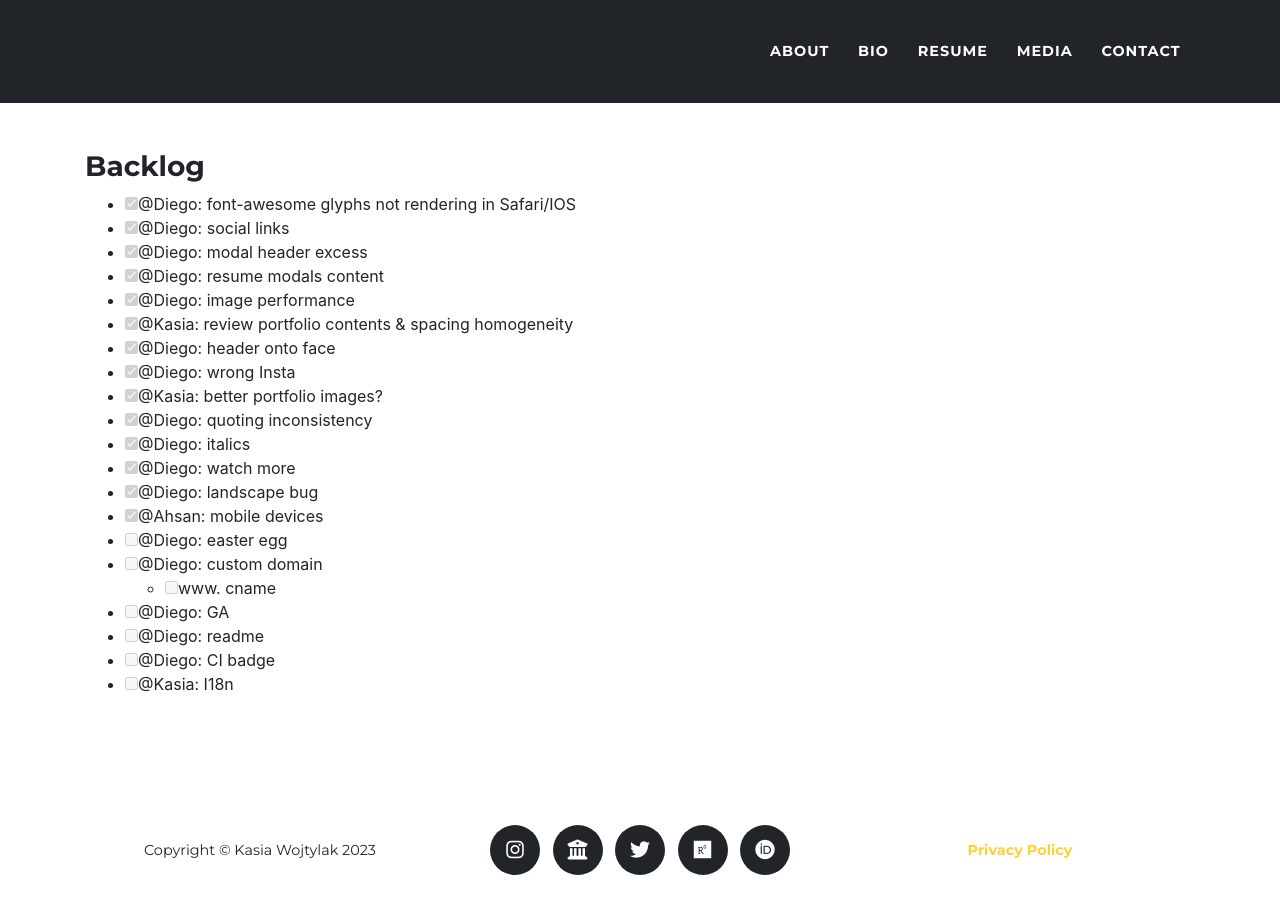
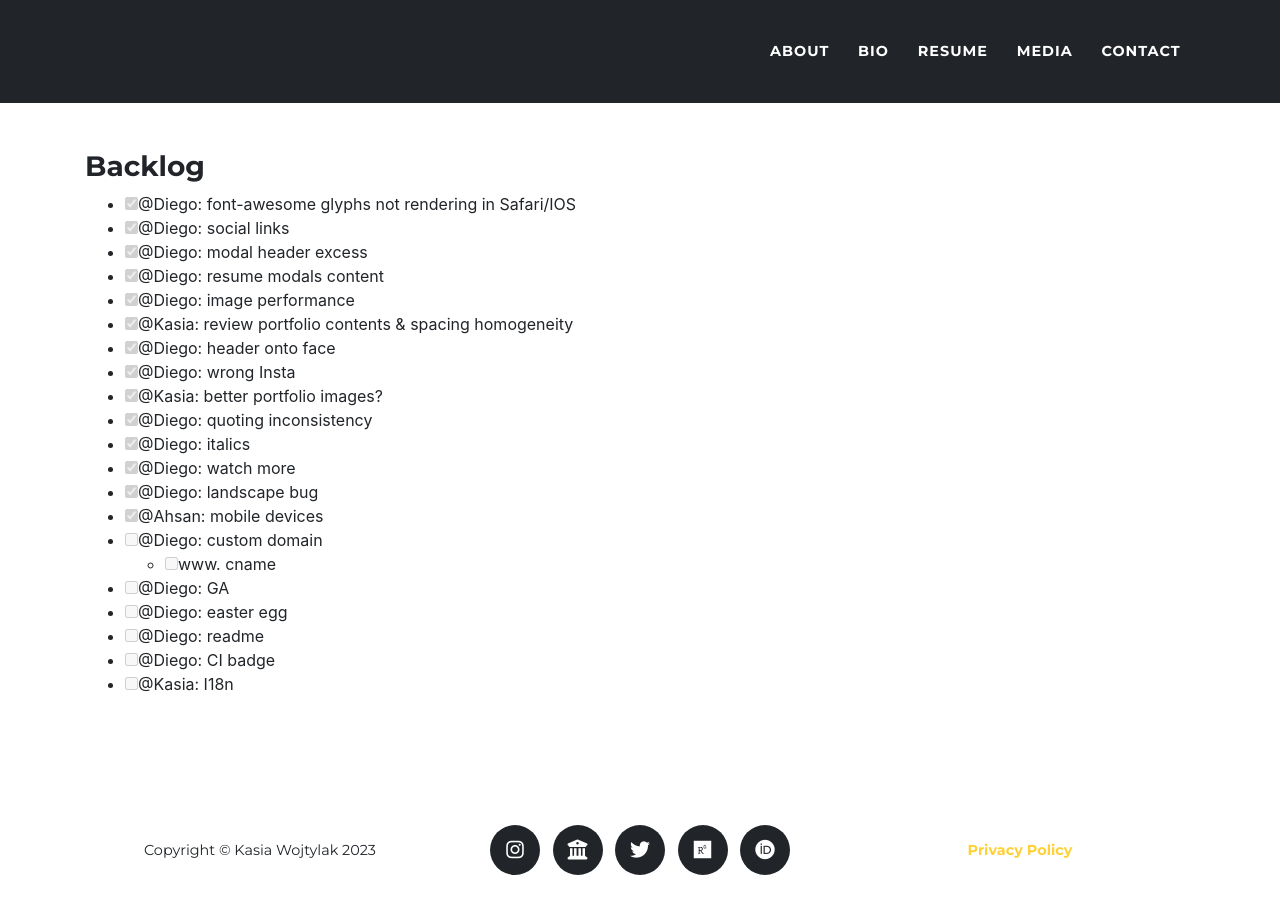
Before and after one commit to kiwojtylak/kiwojtylak.github.io, a Jekyll site: the page built from BACKLOG.md, in a window 1280 px wide. Built offline with Jekyll 4.4.1, drawn with Linux system fonts in a browser that asks for light colours; nearby versions of some CDN libraries; some web fonts are replaced; our own code applies the rules of GitHub Pages for plain Markdown files.

```diff
--- a/BACKLOG.md
+++ b/BACKLOG.md
@@ -14,10 +14,10 @@
 - [x] @Diego: watch more
 - [x] @Diego: landscape bug
 - [x] @Ahsan: mobile devices
-- [ ] @Diego: easter egg
 - [ ] @Diego: custom domain
   - [ ] www. cname
 - [ ] @Diego: GA
+- [ ] @Diego: easter egg
 - [ ] @Diego: readme
 - [ ] @Diego: CI badge
 - [ ] @Kasia: I18n
```
